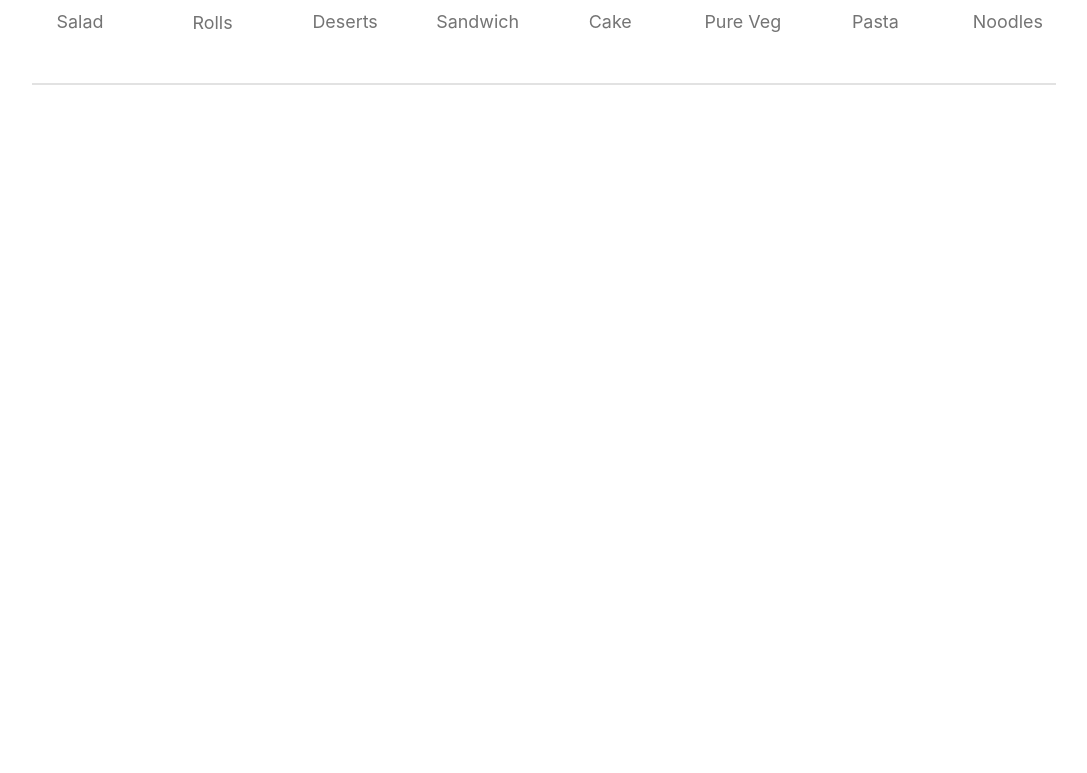
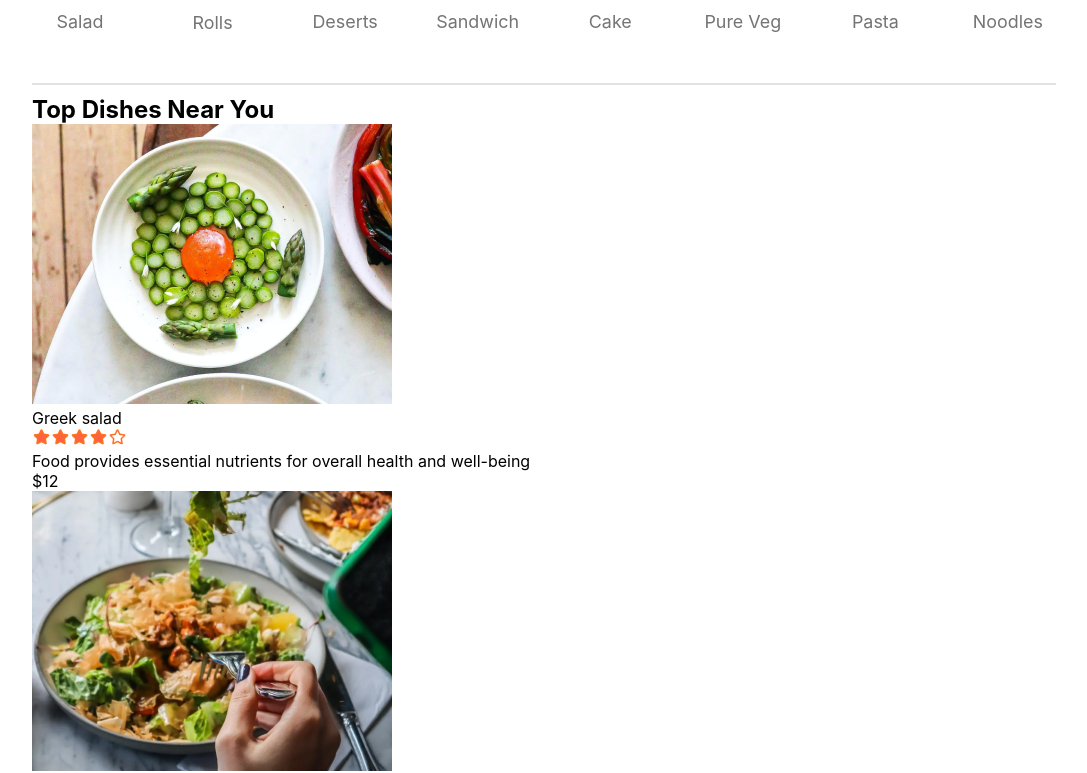
Before and after one commit to RajbirBains/food-ordering-site, a React (Create React App) app in the folder my-food-app/: page / in a window 1280 px wide. Shown: the part 794-1567 px from the top of the page, without its empty margins (96-1183 px from the left). Before the commit the page ends 889 px from the top, so only its background shows below. Built offline with nearby package versions, Linux system fonts and the light colour scheme; a web font is replaced by a local one.

Commit message:
Top Dishes section

```diff
--- /dev/null
+++ b/my-food-app/src/components/FoodDisplay/FoodDisplay.jsx
@@ -0,0 +1,26 @@
+import React, { useContext } from "react";
+import { StoreContext } from "../../context/StoreContext";
+import FoodItem from "../FoodItem/FoodItem";
+
+import "./FoodDisplay.css"
+
+
+const FoodDisplay = ({category}) => {
+
+    // Gets foodlist from contextValue within StoreContextProvider module using the StoreContext API
+    const {food_list} = useContext(StoreContext)
+
+    return (
+        <div className="food-display" id="food-display">
+            <h2>Top Dishes Near You</h2>
+            <div className="food-display-list">
+                {food_list?.map((item, index)=> {
+                    // We are getting the item.___ values from the json values found in food_list (in assets.js file)
+                    return <FoodItem key={index} id={item._id} name={item.name} description={item.description} price={item.price} image={item.image}></FoodItem>
+                })}
+            </div>
+        </div>
+    )
+}
+
+export default FoodDisplay
--- /dev/null
+++ b/my-food-app/src/components/FoodItem/FoodItem.jsx
@@ -0,0 +1,28 @@
+import React from "react";
+import "./FoodItem.css"
+import { assets } from "../../assets/assets";
+
+/*
+In this component we will get the image, price, description, and id of the food as a prop using the FoodDisplay component
+*/
+const FoodItem = ({id,name,price,description,image}) => {
+    return (
+        <div className="food-item">
+            <div className="food-item-img-container">
+                <img className="food-item-img" src={image} alt=""></img>
+            </div>
+
+            <div className="food-item-info">
+                <div className="food-item-name-rating">
+                    <p>{name}</p>
+                    <img src={assets.rating_starts} alt=""></img>
+                </div>
+                <p className="food-item-description">{description}</p>
+                <p className="food-item-price">${price}</p>
+            </div>
+
+        </div>
+    )
+}
+
+export default FoodItem
--- /dev/null
+++ b/my-food-app/src/context/StoreContext.jsx
@@ -0,0 +1,32 @@
+import React from "react";
+import { createContext } from "react";
+import { food_list } from "../assets/assets";
+
+/*
+Context provides a way to pass data through the component tree without having to pass props down manually at every level.
+
+Named export (the one we are using in this file) vs default export (the one we have been using in previous jsx files in component folders)
+    - Named exports allow you to export multiple values from a module and give each of them a specific name. You can import these values by using their respective names when importing in another module.
+    - Default export is used to export a single value as the default value for a module. This value can be a variable, function, class, or any other JavaScript entity. When importing a default export, you can assign it any name you want in the importing module.
+
+This StoreContext will act as an API of sorts in order to send values to other components
+*/
+export const StoreContext = createContext(null)
+
+
+const StoreContextProvider = (props) => {
+
+    // If we add any element in this object, we can access that element in any component using the StoreContext context
+    const contextValue = {
+        // We can now access food_list anywhere
+        food_list
+    }
+
+    return (
+        <StoreContext.Provider value={contextValue}>
+            {props.children}
+        </StoreContext.Provider>
+    )
+}
+
+export default StoreContextProvider
--- a/my-food-app/src/index.js
+++ b/my-food-app/src/index.js
@@ -4,11 +4,14 @@ import './index.css';
 import App from './App';
 import reportWebVitals from './reportWebVitals';
 import {BrowserRouter} from "react-router-dom";
+import StoreContextProvider from './context/StoreContext';
 
 const root = ReactDOM.createRoot(document.getElementById('root'));
 root.render(
   <BrowserRouter>
-    <App />
+    <StoreContextProvider>
+      <App />
+    </StoreContextProvider>
   </BrowserRouter>
 );
 
--- a/my-food-app/src/pages/Cart/Cart.jsx
+++ b/my-food-app/src/pages/Cart/Cart.jsx
@@ -1,4 +1,5 @@
 import React from "react";
+import "./Cart.css"
 
 const Cart = () => {
     return (
--- a/my-food-app/src/pages/Home/Home.jsx
+++ b/my-food-app/src/pages/Home/Home.jsx
@@ -2,6 +2,7 @@ import React, { useState } from "react";
 import "./Home.css"
 import Header from "../../components/header/Header";
 import ExploreMenu from "../../components/ExploreMenu/ExploreMenu";
+import FoodDisplay from "../../components/FoodDisplay/FoodDisplay";
 
 
 const Home = () => {
@@ -11,7 +12,10 @@ const Home = () => {
     return (
         <div>
             <Header></Header>
+
+            {/* Sending the category through ExploreMenu's arguments list */}
             <ExploreMenu category= {category} setCategory = {setCategory}></ExploreMenu>
+            <FoodDisplay category={category}></FoodDisplay>
         </div>
 
     )
```
Also changed, not shown: my-food-app/src/components/FoodDisplay/FoodDisplay.css (added), my-food-app/src/components/FoodItem/FoodItem.css (added).
